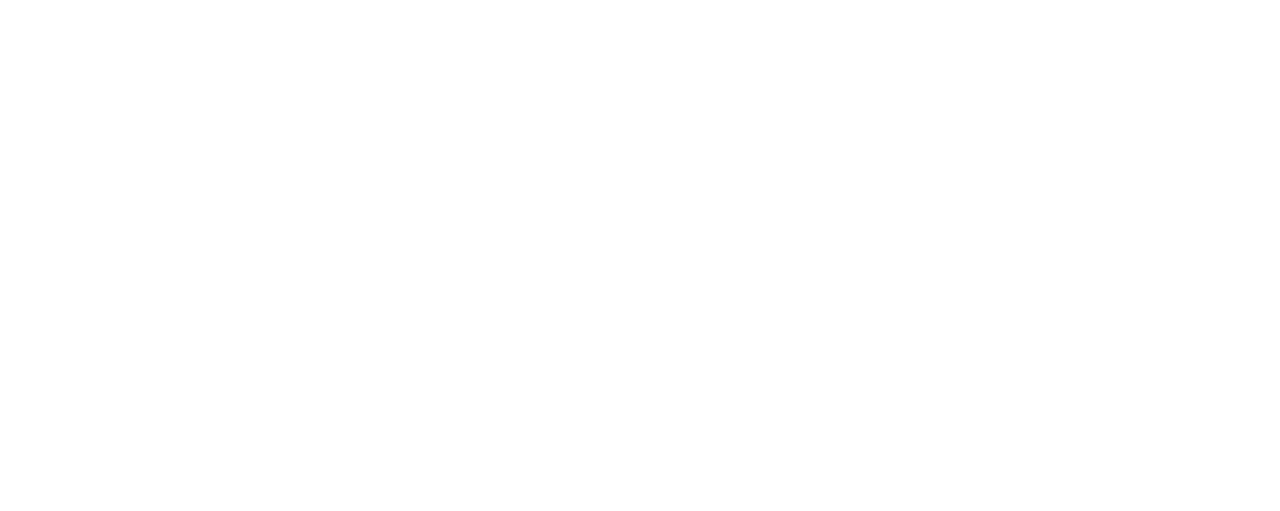
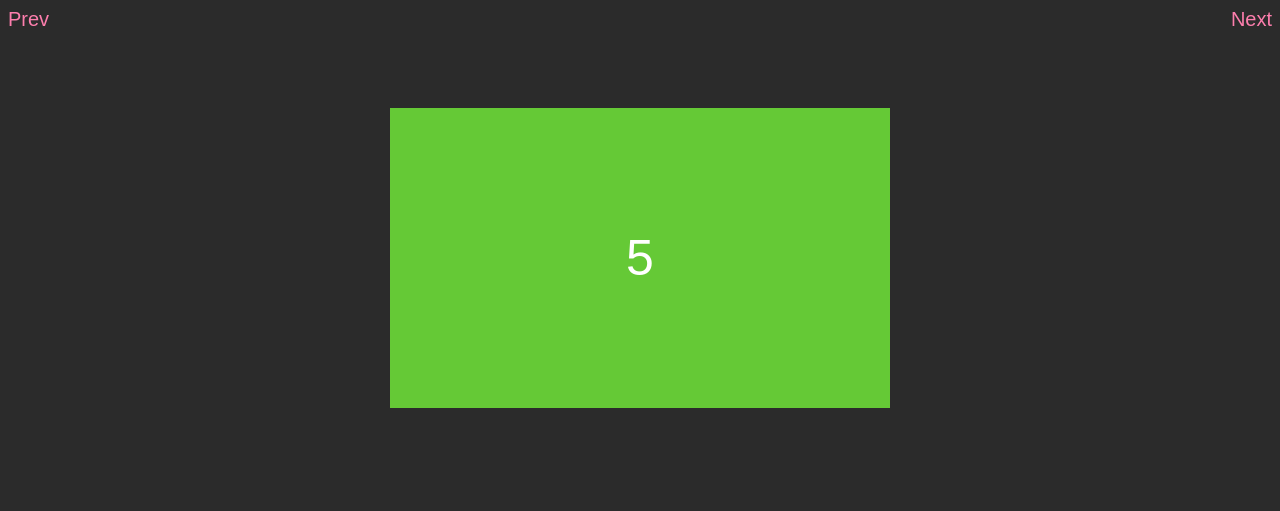
Before and after one commit to Zekneer/js-features, a website: page static/index.html in a window 1280 px wide. Drawn offline with nearby package versions, Linux system fonts and the light colour scheme.

Commit message:
FadeSlider

```diff
--- a/static/index.html
+++ b/static/index.html
@@ -7,12 +7,28 @@
   <meta http-equiv="X-UA-Compatible" content="ie=edge">
   <title>Task</title>
 
+  <script src="https://code.jquery.com/jquery-3.4.1.min.js" crossorigin="anonymous" defer></script>
   <script src="./index.js" defer></script>
   <link rel="stylesheet" href="./styles.css">
 </head>
 
 <body>
+  <div class="prev n">
+    <a href="#">Prev</a>
+  </div>
 
+  <div class="slider">
+    <div class="img curry">1</div>
+    <div class="img">2</div>
+    <div class="img">3</div>
+    <div class="img">4</div>
+    <div class="img">5</div>
+  </div>
+
+
+  <div class="next n">
+    <a href="#">Next</a>
+  </div>
 </body>
 
 </html>
--- a/static/index.js
+++ b/static/index.js
@@ -0,0 +1,40 @@
+$(document).ready(() => {
+  $('.next').click(() => {
+    const currentImage = $('.img.curry');
+    const currentImageIndex = $('.img.curry').index();
+    const nextImageIndex = currentImageIndex + 1;
+    const nextImage = $('.img').eq(nextImageIndex);
+    currentImage.fadeOut(1000);
+    currentImage.removeClass('curry');
+
+    if (nextImageIndex == $('.img:last').index() + 1) {
+      $('.img:first').fadeIn(1000);
+      $('.img:first').addClass('curry');
+    } else {
+      nextImage.fadeIn(1000);
+      nextImage.addClass('curry');
+    }
+  });
+
+  $('.prev').click(() => {
+    const currentImage = $('.img.curry');
+    const currentImageIndex = $('.img.curry').index();
+    const prevImageIndex = currentImageIndex - 1;
+    const prevImage = $('.img').eq(prevImageIndex);
+
+    currentImage.fadeOut(1000);
+    currentImage.removeClass('curry');
+
+    if (prevImageIndex < 0) {
+      $('.img:last').fadeIn(1000);
+      $('.img:last').addClass('curry');
+    } else {
+      prevImage.fadeIn(1000);
+      prevImage.addClass('curry');
+    }
+  });
+
+  setInterval(function() {
+    $('.next').trigger('click');
+  }, 1000);
+});
--- a/static/styles.css
+++ b/static/styles.css
@@ -0,0 +1,63 @@
+body {
+  background-color: #2b2b2b;
+  display: flex;
+  font-family: Arial, Helvetica, sans-serif;
+}
+
+.slider {
+  width: 500px;
+  height: 300px;
+  margin: 100px auto;
+  position: relative;
+  top: 0;
+  left: 0;
+  right: 0;
+}
+
+.img {
+  width: 500px;
+  text-align: center;
+  line-height: 300px;
+  position: absolute;
+  font-size: 50px;
+  color: #fff;
+  display: none;
+}
+
+.img.curry {
+  display: block;
+}
+
+.img:first-child {
+  background: #a54747;
+}
+
+.img:nth-child(2) {
+  background: #c93636;
+}
+
+.img:nth-child(3) {
+  background: #365dc9;
+}
+
+.img:nth-child(4) {
+  background: #36c4c9;
+}
+
+.img:nth-child(5) {
+  background: #65c936;
+}
+
+.n {
+  color: #575757;
+}
+
+a {
+  text-decoration: none;
+  color: #fd7ead;
+  font-size: 20px;
+}
+
+a:hover {
+  color: #0ab6dd;
+}
```
Also changed, not shown: README.md.
